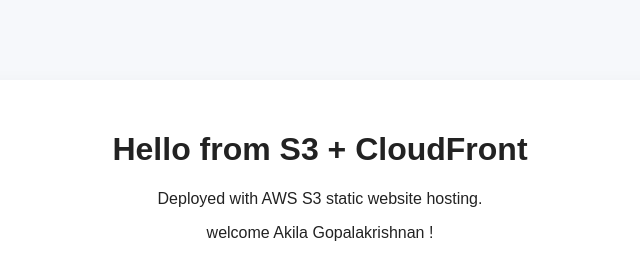
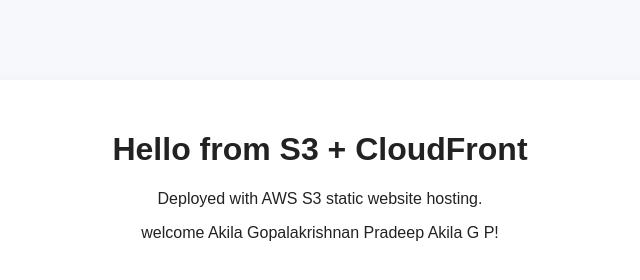
Before and after one commit to akilagrepo/jenkins, a plain HTML site: page index.html in a window 1280 px wide. Shown: the whole page, without its empty margins (320-960 px from the left). Drawn offline with Linux system fonts and the light colour scheme.

Commit message:
third success commit

```diff
--- a/index.html
+++ b/index.html
@@ -9,7 +9,7 @@
   <div class="wrap">
     <h1>Hello from S3 + CloudFront</h1>
     <p>Deployed with AWS S3 static website hosting.</p>
-    <p>welcome Akila Gopalakrishnan !</p>
+    <p>welcome Akila Gopalakrishnan Pradeep Akila G P!</p>
   </div>
 </body>
 </html>
```
